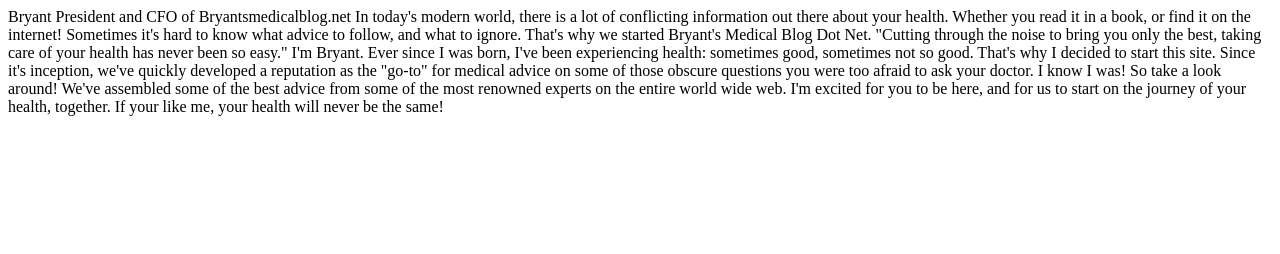
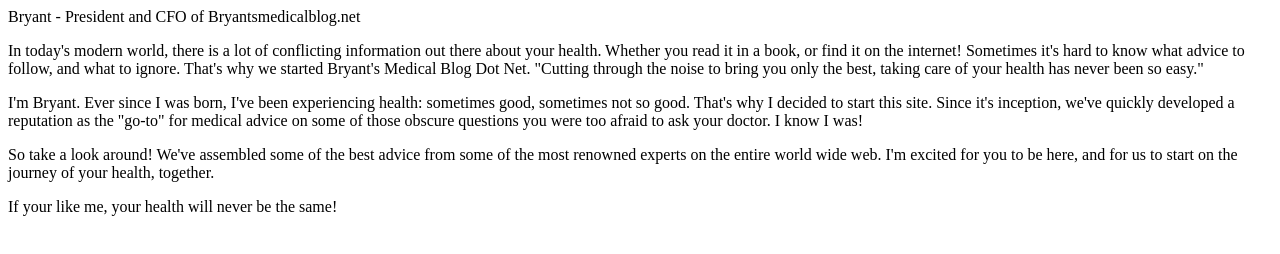
Before and after one commit to bryantsmedicalblogdotnet/bryantsmedicalblogdotnet.github.io, a plain HTML site: page index.html in a window 1280 px wide. Drawn offline with Linux system fonts and the light colour scheme.

Commit message:
Initial commit

```diff
--- a/index.html
+++ b/index.html
@@ -1,10 +1,16 @@
-Bryant
+<p>
+Bryant -
 President and CFO of Bryantsmedicalblog.net
-
+</p>
+<p>
 In today's modern world, there is a lot of conflicting information out there about your health. Whether you read it in a book, or find it on the internet! Sometimes it's hard to know what advice to follow, and what to ignore. That's why we started Bryant's Medical Blog Dot Net. "Cutting through the noise to bring you only the best, taking care of your health has never been so easy."
-
+</p>
+<p>
 I'm Bryant. Ever since I was born, I've been experiencing health: sometimes good, sometimes not so good. That's why I decided to start this site. Since it's inception, we've quickly developed a reputation as the "go-to" for medical advice on some of those obscure questions you were too afraid to ask your doctor. I know I was!
-
+</p>
+<p>
 So take a look around! We've assembled some of the best advice from some of the most renowned experts on the entire world wide web. I'm excited for you to be here, and for us to start on the journey of your health, together.
-
+</p>
+<p>
 If your like me, your health will never be the same!
+</p>
```
